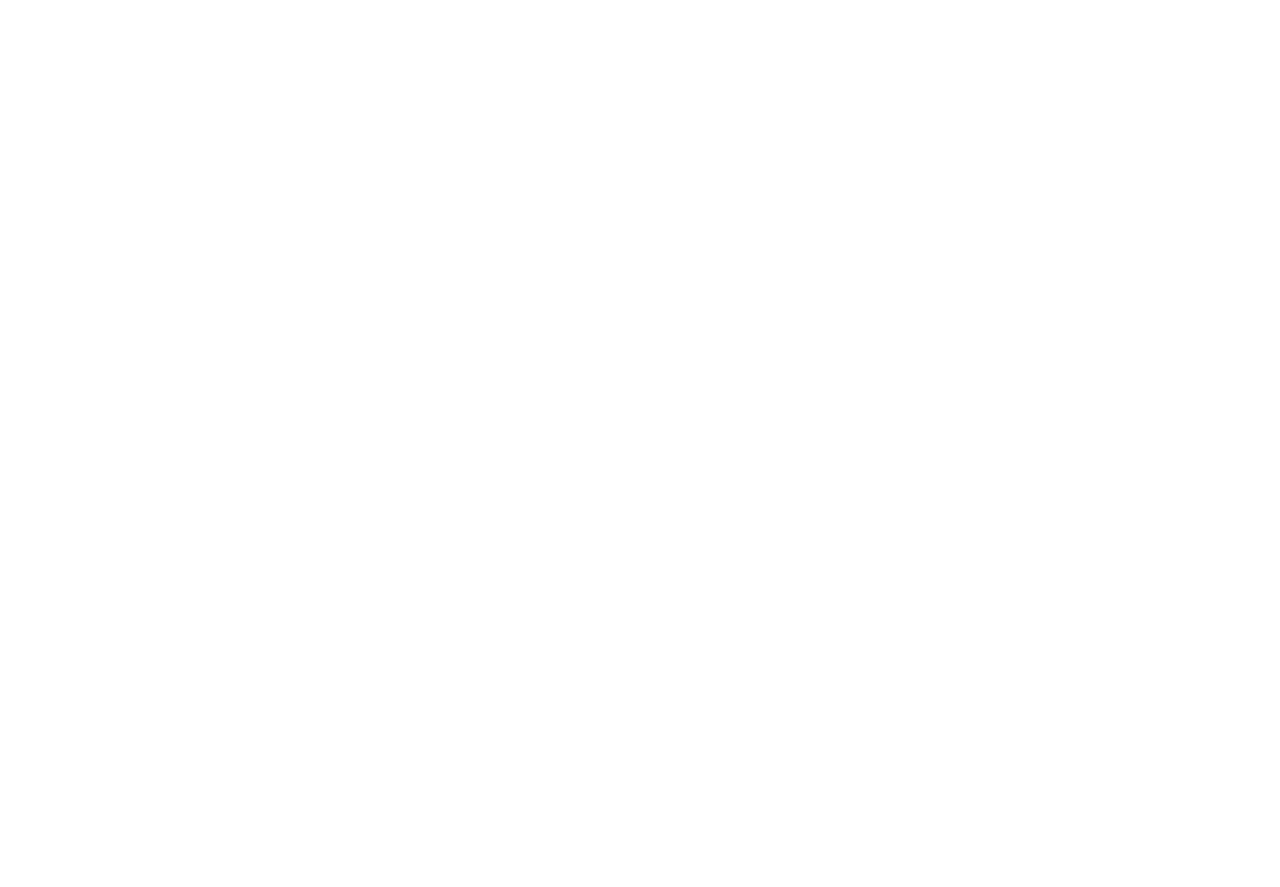
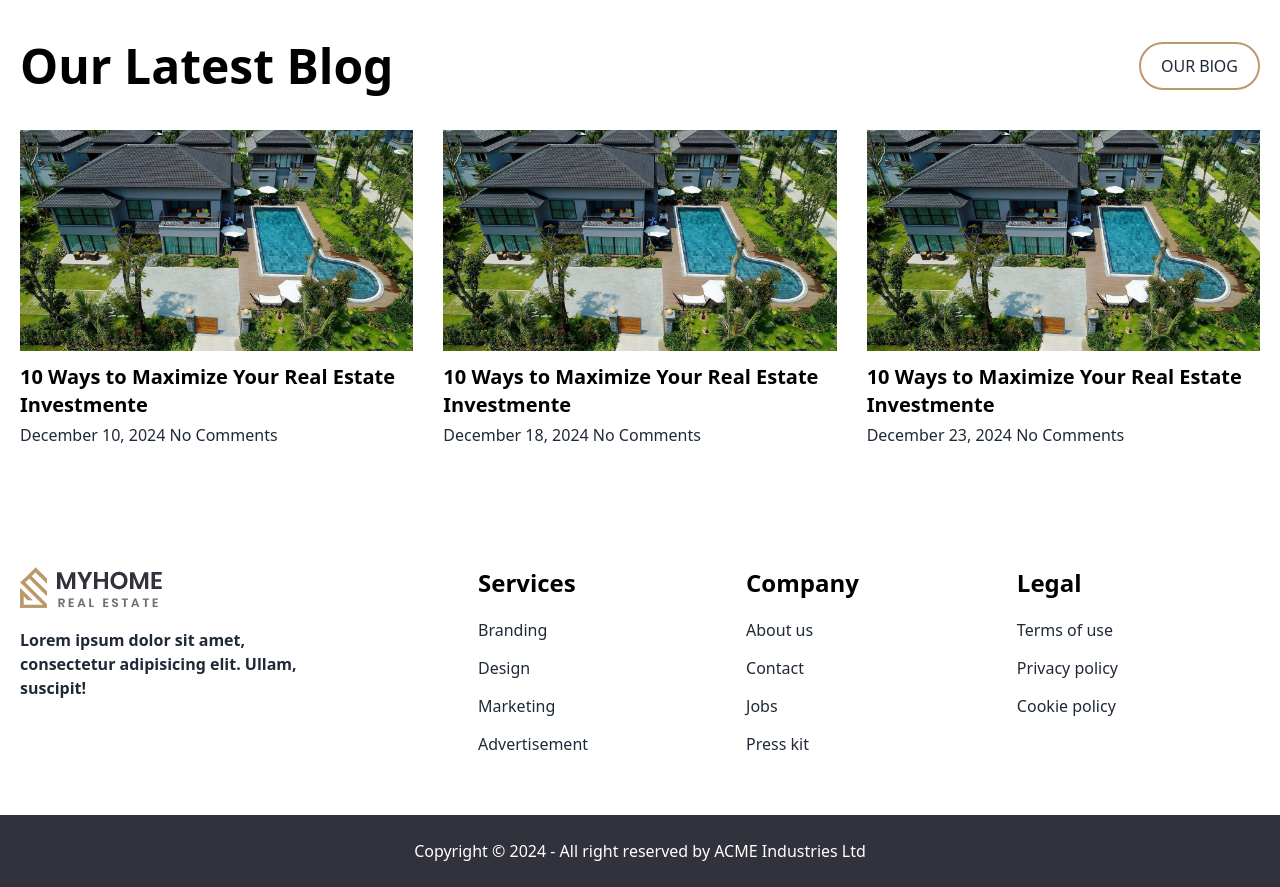
Before and after one commit to onik121/my-home, a React (Vite) app: page / in a window 1280 px wide. Shown: the part 1820-2707 px from the top of the page. Before the commit the page ends 1782 px from the top, so only its background shows below. Built offline with nearby package versions, Linux system fonts and the light colour scheme.

Commit message:
added footer nad updated the navbar

```diff
--- /dev/null
+++ b/src/components/Blog.jsx
@@ -0,0 +1,33 @@
+
+import img from '../assets/8.jpg'
+
+
+const Blog = () => {
+    return (
+        <div className="max-w-[1440px] mx-auto px-5 mb-20">
+            <div className="flex justify-between">
+                <h1 className="text-5xl font-semibold text-black">Our Latest Blog</h1>
+                <button className="blog">OUR BlOG</button>
+            </div>
+            <div className='blog-container mt-10'>
+                <div>
+                    <img src={img}></img>
+                    <h1 className='text-xl mt-3 mb-1 font-semibold text-black'>10 Ways to Maximize Your Real Estate Investmente</h1>
+                    <p>December 10, 2024  No Comments</p>
+                </div>
+                <div>
+                    <img src={img}></img>
+                    <h1 className='text-xl mt-3 mb-1 font-semibold text-black'>10 Ways to Maximize Your Real Estate Investmente</h1>
+                    <p>December 18, 2024  No Comments</p>
+                </div>
+                <div>
+                    <img src={img}></img>
+                    <h1 className='text-xl mt-3 mb-1 font-semibold text-black'>10 Ways to Maximize Your Real Estate Investmente</h1>
+                    <p>December 23, 2024  No Comments</p>
+                </div>
+            </div>
+        </div>
+    );
+};
+
+export default Blog;
--- /dev/null
+++ b/src/components/Footer.jsx
@@ -0,0 +1,40 @@
+
+import logo from '../assets/logo.png'
+
+const Footer = () => {
+    return (
+        <div>
+            <footer className="footer pt-10 pb-14 max-w-[1440px] mx-auto px-5">
+                <aside className='max-w-[300px]'>
+                    <img src={logo}></img>
+                    <p className='mt-3 text-base font-semibold'>Lorem ipsum dolor sit amet, consectetur adipisicing elit. Ullam, suscipit!</p>
+                </aside>
+                <nav>
+                    <h6 className="text-2xl text-black font-semibold mb-2">Services</h6>
+                    <a className="link link-hover">Branding</a>
+                    <a className="link link-hover">Design</a>
+                    <a className="link link-hover">Marketing</a>
+                    <a className="link link-hover">Advertisement</a>
+                </nav>
+                <nav>
+                    <h6 className="text-2xl text-black font-semibold mb-2">Company</h6>
+                    <a className="link link-hover">About us</a>
+                    <a className="link link-hover">Contact</a>
+                    <a className="link link-hover">Jobs</a>
+                    <a className="link link-hover">Press kit</a>
+                </nav>
+                <nav>
+                    <h6 className="text-2xl text-black font-semibold mb-2">Legal</h6>
+                    <a className="link link-hover">Terms of use</a>
+                    <a className="link link-hover">Privacy policy</a>
+                    <a className="link link-hover">Cookie policy</a>
+                </nav>
+            </footer>
+            <footer className="footer footer-center p-6 bg-[#31323c] text-white">
+                <p className="text-base">Copyright © 2024 - All right reserved by ACME Industries Ltd</p>
+            </footer>
+        </div>
+    );
+};
+
+export default Footer;
--- a/src/components/Navbar.jsx
+++ b/src/components/Navbar.jsx
@@ -10,9 +10,9 @@
         <li><NavLink>Faq</NavLink></li>
     </>
 
-
     return (
-        <div className="navbar p-0 mb-3 mt-1 max-w-[1440px] mx-auto px-5">
+        <div className="navbar p-0 mb-3 fixed z-50 bg-white">
+            <div className="navbar max-w-[1440px] mx-auto px-5">
                 <div className="navbar-start">
                     <div className="dropdown">
                         <div tabIndex={0} role="button" className="btn btn-ghost lg:hidden">
@@ -33,7 +33,8 @@
                     <div className="w-9">
                         <img className="rounded-full" src="https://daisyui.com/images/stock/photo-1534528741775-53994a69daeb.jpg" />
                     </div>
-                <button className="login"><Link to={'/login'}>Login</Link></button>
+                    <Link to={'/login'}><button className="login">Login</button></Link>
+                </div>
             </div>
         </div>
     );
--- a/src/components/Properties.jsx
+++ b/src/components/Properties.jsx
@@ -14,7 +14,7 @@
 
 
     return (
-        <div className="bg-[#f3f4f9] mt-20 py-10">
+        <div className="bg-[#f3f4f9] mt-20 mb-20 py-10">
             <div className="text-center max-w-[870px] mx-auto mb-12">
                 <h1 className="text-5xl font-semibold text-black">Featured Properties</h1>
                 <p className="mt-4 text-lg">Our passion for design shines through in every detail, ensuring that each space we create becomes a masterpiece of comfort and functionality.</p>
--- a/src/components/Root.jsx
+++ b/src/components/Root.jsx
@@ -1,11 +1,15 @@
 import { Outlet } from "react-router-dom";
 import Navbar from "./Navbar";
+import Footer from "./Footer";
 
 const Root = () => {
     return (
         <div>
-            <Navbar></Navbar>
+            <div className="h-[80px] flex justify-center">
+                <Navbar></Navbar>
+            </div>
             <Outlet></Outlet>
+            <Footer></Footer>
         </div>
     );
 };
--- a/src/index.css
+++ b/src/index.css
@@ -19,6 +19,13 @@
   padding: 10px 15px;
   font-weight: 500;
   color: white;
+}
+
+.blog{
+  border: 2px solid #bc986b;
+  border-radius: 50px;
+  padding: 0px 20px;
+  font-weight: 500;
 }
 
 /*  */
@@ -109,3 +116,22 @@
   width: fit-content;
 }
 /*  */
+
+
+
+
+/*  */
+
+.blog-container{
+  display: grid;
+  grid-template-columns: repeat(3, 1fr);
+  gap: 0px 30px;
+}
+
+/*  */
+
+.link{
+  font-size: 16px;
+  font-weight: 400;
+  margin: 5px 0px;
+}
--- a/src/pages/Home.jsx
+++ b/src/pages/Home.jsx
@@ -1,3 +1,4 @@
+import Blog from "../components/Blog";
 import Properties from "../components/Properties";
 import Slider from "../components/Slider";
 
@@ -8,6 +9,7 @@
                 <Slider></Slider>
             </div>
             <Properties></Properties>
+            <Blog></Blog>
         </div>
     );
 };
--- a/src/pages/Login.jsx
+++ b/src/pages/Login.jsx
@@ -1,8 +1,35 @@
 const Login = () => {
     return (
-        <div>
-            <h1 className="text-3xl">this is login page</h1>
-        </div>
+        <div className="hero flex flex-col items-center justify-center h-[600px]  max-w-[1440px] mx-auto px-5">
+                <div className="flex items-center justify-center flex-col lg:flex-row-reverse p-0 w-full gap-20">
+                    <div className="text-center lg:text-left">
+                        <h1 className="text-5xl font-bold text-black">Login your account</h1>
+                        <p className="py-6">Provident cupiditate voluptatem et in. Quaerat fugiat ut assumenda excepturi exercitationem quasi. In deleniti eaque aut repudiandae et a id nisi.</p>
+                    </div>
+                    <div className="card shrink-0 w-full max-w-sm shadow-2xl bg-base-100">
+                        <form className="card-body">
+                            <div className="form-control">
+                                <label className="label">
+                                    <span className="label-text font-semibold">Your Email</span>
+                                </label>
+                                <input type="email" className="input input-bordered" name="email" required />
+                            </div>
+                            <div className="form-control">
+                                <label className="label">
+                                    <span className="label-text font-semibold">Password</span>
+                                </label>
+                                <div className="flex items-center">
+                                    <input type="password" className="input input-bordered w-full" name="password" required />
+                                </div>
+                            </div>
+                            <div className="form-control mt-4">
+                                <button className="bg-black text-white">Login</button>
+                            </div>
+                            {/* <p className="text-center mt-4">Dont’t Have An Account ? <Link to={'/register'}>Register</Link></p> */}
+                        </form>
+                    </div>
+                </div>
+            </div>
     );
 };
 
```
Lines whose indentation alone changed are shown as unchanged.
